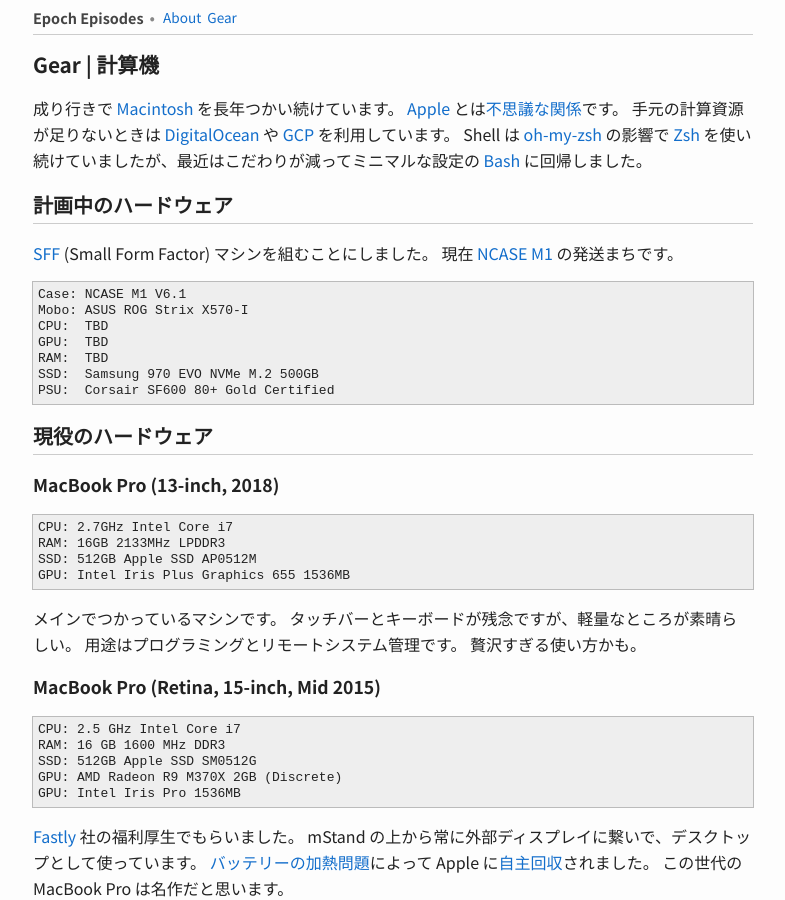
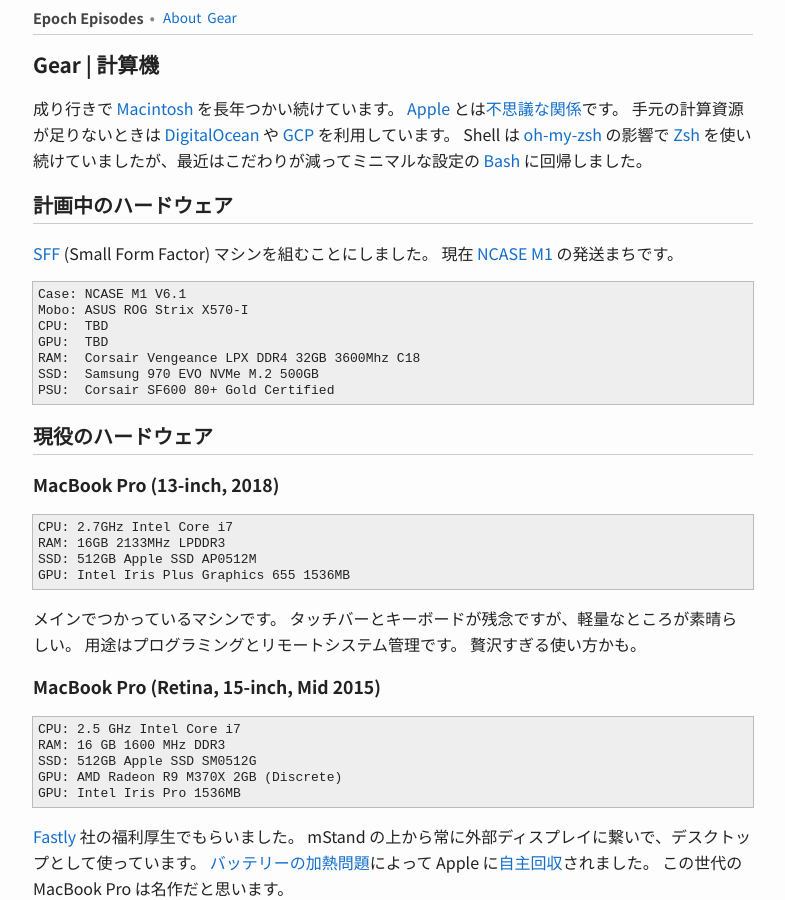
Before and after one commit to toru/ep.torumk.com, a Jekyll site: the page built from _pages/gear.md, in a window 1280 px wide and 900 px high. Shown: the whole window, without its empty margins (247-1032 px from the left). Built offline with Jekyll 4.4.1, drawn with Linux system fonts in a browser that asks for light colours.

Commit message:
pages/gear: add details on the new memory kit

```diff
--- a/_pages/gear.md
+++ b/_pages/gear.md
@@ -19,7 +19,7 @@
 Mobo: ASUS ROG Strix X570-I
 CPU:  TBD
 GPU:  TBD
-RAM:  TBD
+RAM:  Corsair Vengeance LPX DDR4 32GB 3600Mhz C18
 SSD:  Samsung 970 EVO NVMe M.2 500GB
 PSU:  Corsair SF600 80+ Gold Certified
 </pre>
```
